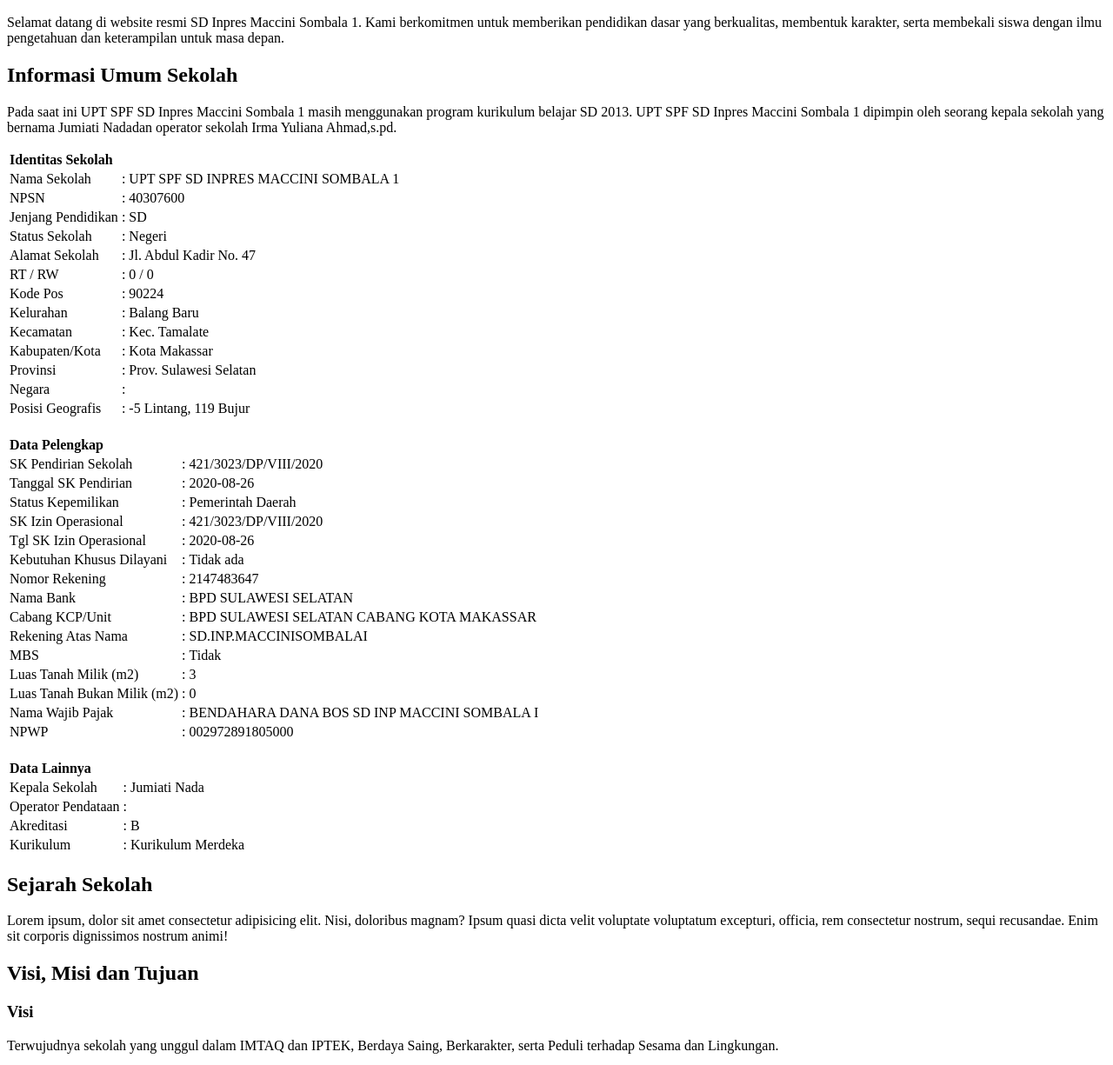
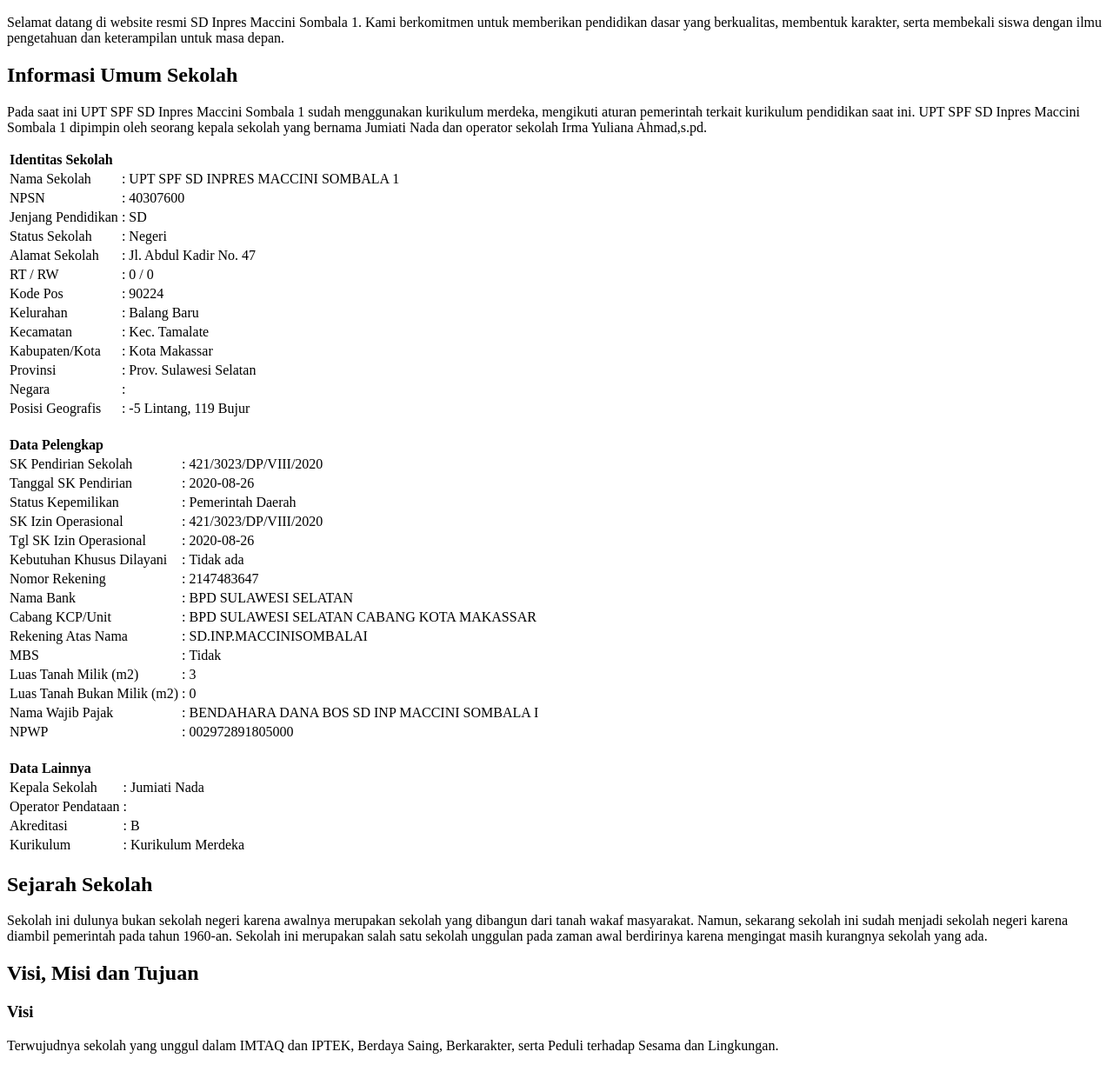
Before and after one commit to nurhidayatdev/nurhidayatdev.github.io, a plain HTML site: page index.html in a window 1280 px wide. Shown: the part 344-1569 px from the top of the page at 87% size. Drawn offline with Linux system fonts and the light colour scheme.

Commit message:
sejarah sekolah

```diff
--- a/index.html
+++ b/index.html
@@ -42,11 +42,11 @@
             <section id="info-umum">
                 <h2>Informasi Umum Sekolah</h2>
                 <p>
-                    Pada saat ini UPT SPF SD Inpres Maccini Sombala 1 masih
-                    menggunakan program kurikulum belajar SD 2013. UPT SPF SD
-                    Inpres Maccini Sombala 1 dipimpin oleh seorang kepala
-                    sekolah yang bernama Jumiati Nadadan operator sekolah Irma
-                    Yuliana Ahmad,s.pd.
+                    Pada saat ini UPT SPF SD Inpres Maccini Sombala 1 sudah menggunakan
+                    kurikulum merdeka, mengikuti aturan pemerintah terkait kurikulum
+                    pendidikan saat ini. UPT SPF SD Inpres Maccini Sombala 1 dipimpin
+                    oleh seorang kepala sekolah yang bernama Jumiati Nada dan operator
+                    sekolah Irma Yuliana Ahmad,s.pd.
                 </p>
                 <div class="table-container">
   <table>
@@ -282,11 +282,12 @@
             <section id="sejarah">
                 <h2>Sejarah Sekolah</h2>
                 <p>
-                    Lorem ipsum, dolor sit amet consectetur adipisicing elit.
-                    Nisi, doloribus magnam? Ipsum quasi dicta velit voluptate
-                    voluptatum excepturi, officia, rem consectetur nostrum,
-                    sequi recusandae. Enim sit corporis dignissimos nostrum
-                    animi!
+                  Sekolah ini dulunya bukan sekolah negeri karena awalnya
+                  merupakan sekolah yang dibangun dari tanah wakaf masyarakat.
+                  Namun, sekarang sekolah ini sudah menjadi sekolah negeri karena
+                  diambil pemerintah pada tahun 1960-an. Sekolah ini merupakan
+                  salah satu sekolah unggulan pada zaman awal berdirinya karena mengingat
+                  masih kurangnya sekolah yang ada.
                 </p>
             </section>
 
```
